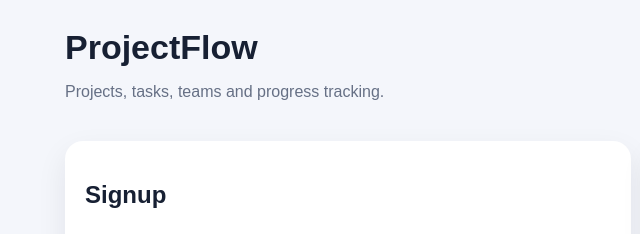
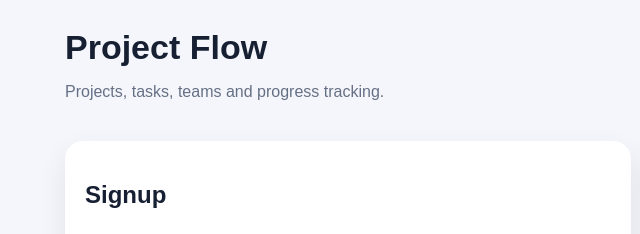
Before and after one commit to ParthAggarwal04/Project_managemnet_app, a website: page public/index.html in a window 1280 px wide. Shown: the top 234 px of the page, 0-640 px from the left. Drawn offline with Linux system fonts and the light colour scheme.

Commit message:
Fix header title formatting in index.html

```diff
--- a/public/index.html
+++ b/public/index.html
@@ -10,7 +10,7 @@
   <div class="container">
     <header>
       <div>
-        <h1>ProjectFlow</h1>
+        <h1>Project Flow</h1>
         <p>Projects, tasks, teams and progress tracking.</p>
       </div>
       <button id="logoutBtn" class="secondary hidden">Logout</button>
```
